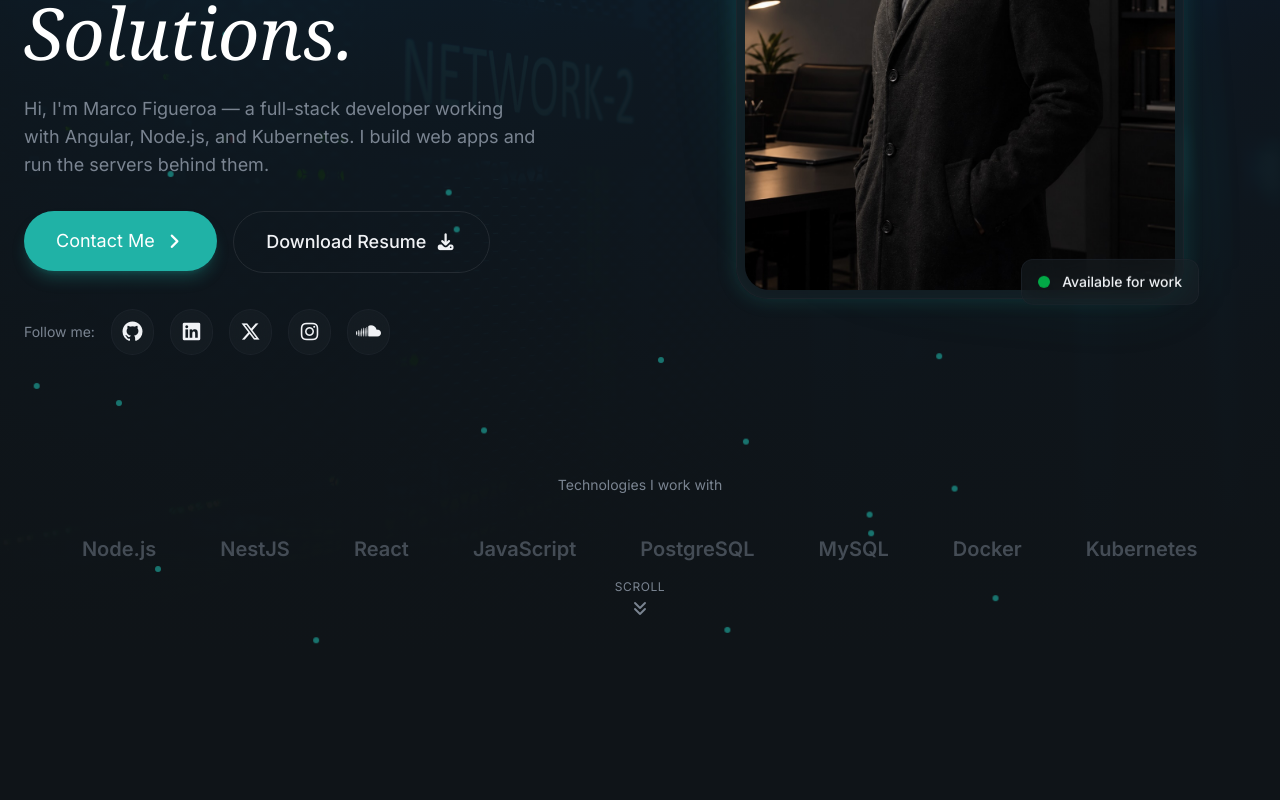
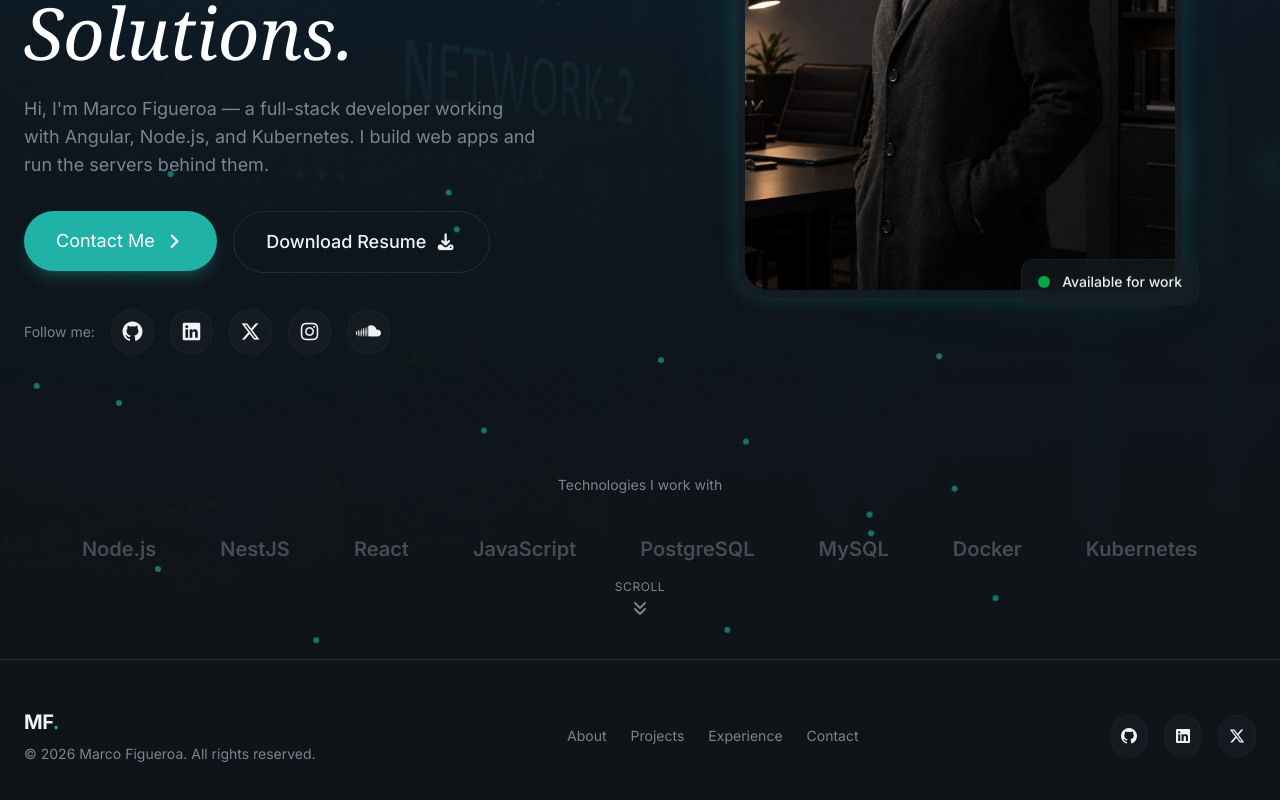
Before and after one commit to mfigueroa23/devsonic.cl, an Angular app: page / in a window 1280 px wide. Shown: the part 481-1281 px from the top of the page. Before the commit the page ends 1140 px from the top, so only its background shows below. Built offline with nearby package versions, Linux system fonts and the light colour scheme; a web font is replaced by a local one.

Commit message:
feat(footer): Adding footer component
This add the footer with the navigation and social links

```diff
--- a/src/app/app.html
+++ b/src/app/app.html
@@ -3,4 +3,5 @@
   <main>
     <router-outlet />
   </main>
+  <app-footer />
 </section>
--- a/src/app/app.ts
+++ b/src/app/app.ts
@@ -1,9 +1,10 @@
 import { Component } from '@angular/core';
 import { RouterOutlet } from '@angular/router';
 import { Navigation } from './components/navigation/navigation';
+import { Footer } from './components/footer/footer';
 
 @Component({
-  imports: [RouterOutlet, Navigation],
+  imports: [RouterOutlet, Navigation, Footer],
   selector: 'app-root',
   styleUrl: './app.css',
   templateUrl: './app.html',
--- /dev/null
+++ b/src/app/components/footer/footer.html
@@ -0,0 +1,33 @@
+<footer class="py-12 border-t border-border">
+  <section class="container mx-auto px-6">
+    <article class="flex flex-col md:flex-row items-center justify-between gap-8">
+      <!-- Logo & Copyright -->
+      <section class="text-center md:text-left">
+        <a href="/#" class="text-xl font-bold tracking-tight hover:text-primary">
+          MF<span class="text-primary">.</span>
+        </a>
+        <p class="text-sm text-muted-foreground mt-2">
+          © {{ currentYear }} Marco Figueroa. All rights reserved.
+        </p>
+      </section>
+
+      <!-- Links -->
+      <nav class="flex flex-wrap justify-center gap-6">
+        @for (link of footerLinks; track $index) {
+          <a href="{{ link.href }}" class="text-sm text-muted-foreground hover:text-foreground transition-colors">
+            {{ link.label }}
+          </a>
+        }
+      </nav>
+
+      <!-- Social Links -->
+      <section class="flex items-center gap-4">
+        @for (link of socialLinks; track $index) {
+          <a href="{{ link.href }}" target="_blank" [attr.aria-label]="link.label" class="p-2 rounded-full glass hover:bg-primary/10 hover:text-primary transition-all">
+            <i class="{{ link.icon }}"></i>
+          </a>
+        }
+      </section>
+    </article>
+  </section>
+</footer>
--- /dev/null
+++ b/src/app/components/footer/footer.ts
@@ -0,0 +1,26 @@
+import { Component } from '@angular/core';
+
+@Component({
+  imports: [],
+  selector: 'app-footer',
+  styleUrl: './footer.css',
+  templateUrl: './footer.html',
+})
+export class Footer {
+  public readonly currentYear = new Date().getFullYear();
+  public footerLinks: { href: string; label: string }[] = [
+    { href: '/#about', label: 'About' },
+    { href: '/#projects', label: 'Projects' },
+    { href: '/#experience', label: 'Experience' },
+    { href: '/#contact', label: 'Contact' },
+  ];
+  public socialLinks: { icon: string; href: string; label: string }[] = [
+    { icon: 'fa-brands fa-github', href: 'https://github.com/mfigueroa23', label: 'GitHub' },
+    {
+      icon: 'fa-brands fa-linkedin',
+      href: 'https://www.linkedin.com/in/mfigueroa23',
+      label: 'LinkedIn',
+    },
+    { icon: 'fa-brands fa-x-twitter', href: 'https://x.com/marcoo_f23', label: 'X' },
+  ];
+}
```
Also changed, not shown: src/app/components/footer/footer.css (added), 1 other file (tests, documents, lock files or other folders).
